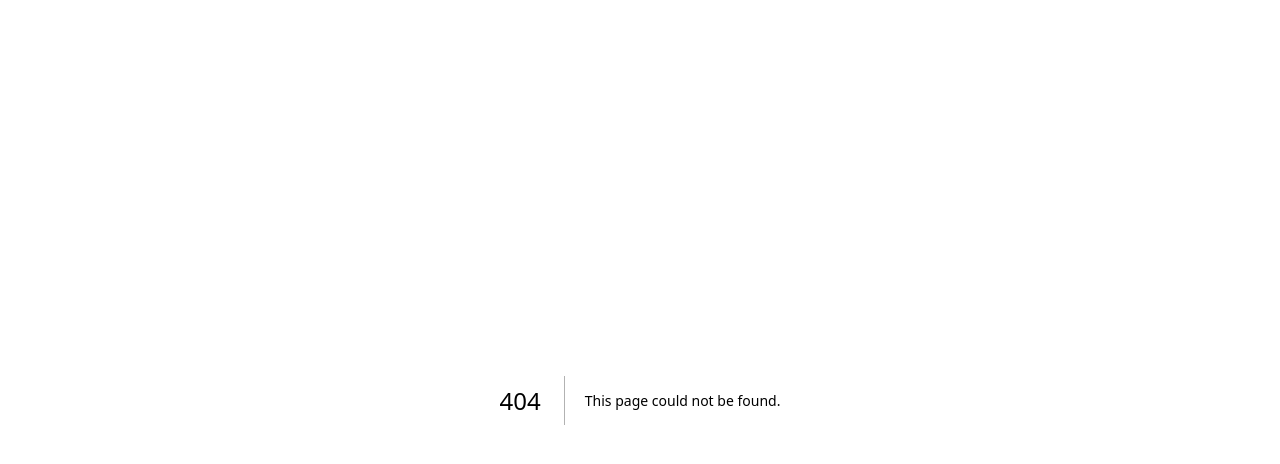
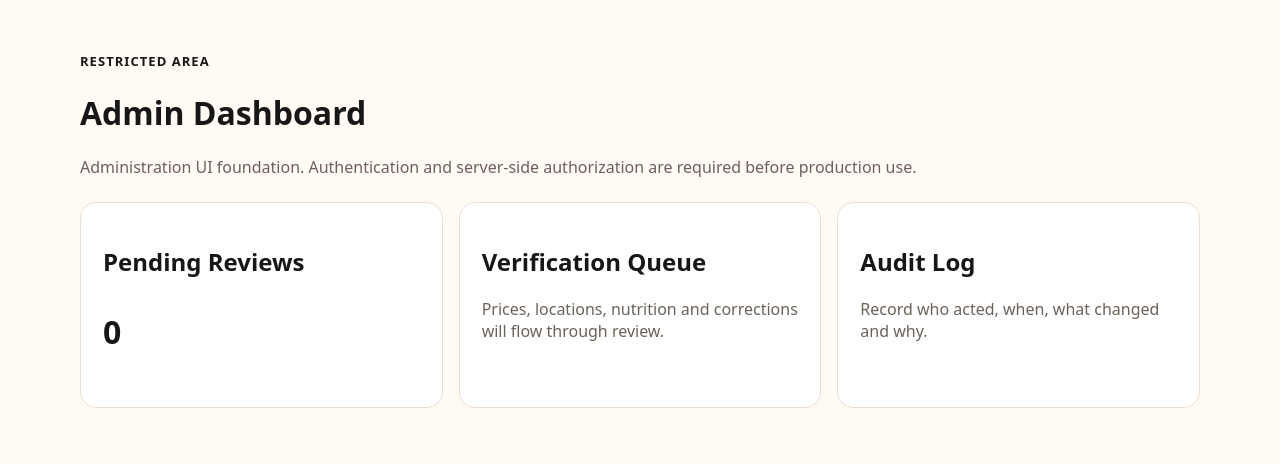
Before and after one commit to syedahtishamshahg/cookout-menu-platform, a Next.js app: page /admin in a window 1280 px wide. Before the commit this address had no page. Shown: the top 464 px of the page. Built offline with nearby package versions, Linux system fonts and the light colour scheme.

Commit message:
feat: add admin verification foundation

```diff
--- /dev/null
+++ b/src/app/admin/page.tsx
@@ -0,0 +1,3 @@
+import {reviewQueue} from "@/lib/admin";
+export const metadata={title:"Admin Dashboard"};
+export default function Admin(){const pending=reviewQueue.filter(x=>x.status==="pending").length;return <main className="container section"><div className="eyebrow">Restricted Area</div><h1>Admin Dashboard</h1><p className="muted">Administration UI foundation. Authentication and server-side authorization are required before production use.</p><div className="grid" style={{marginTop:24}}><div className="card"><h2>Pending Reviews</h2><p style={{fontSize:32,fontWeight:800}}>{pending}</p></div><div className="card"><h2>Verification Queue</h2><p className="muted">Prices, locations, nutrition and corrections will flow through review.</p></div><div className="card"><h2>Audit Log</h2><p className="muted">Record who acted, when, what changed and why.</p></div></div></main>}
```
